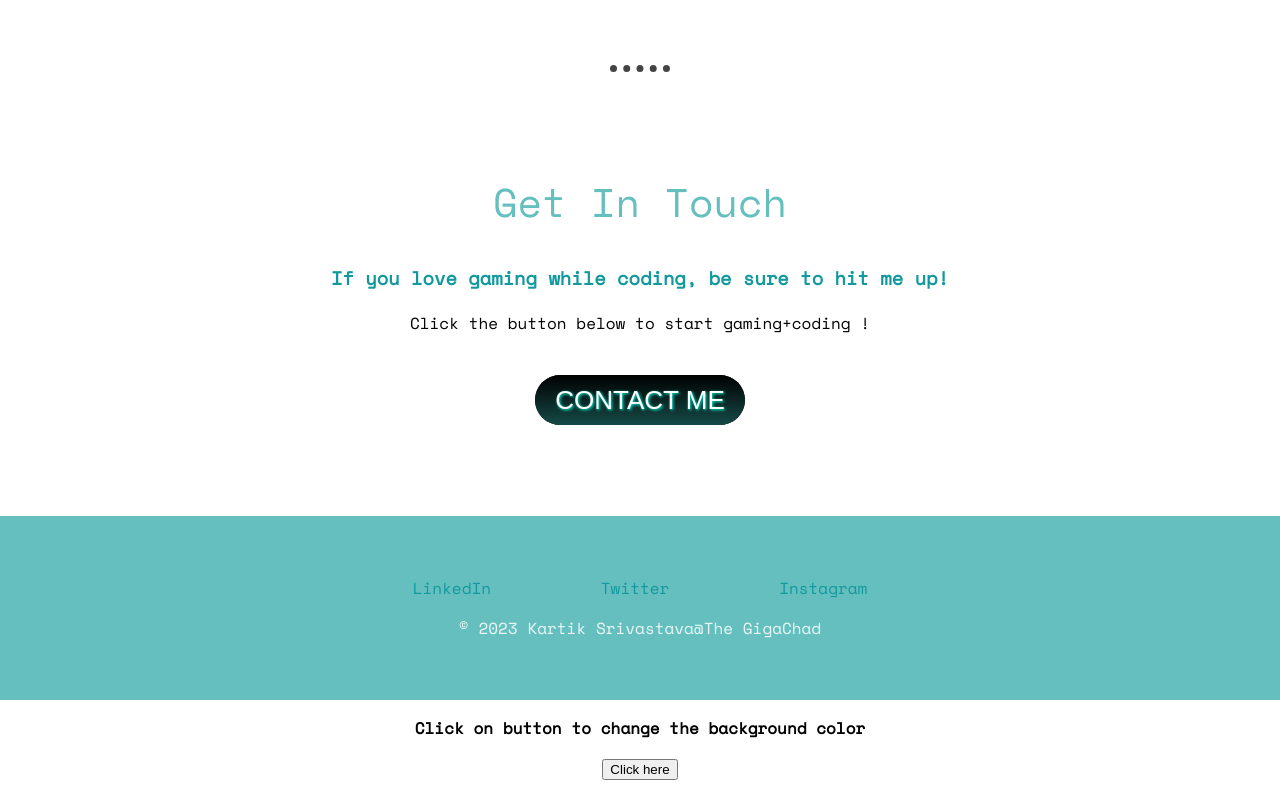
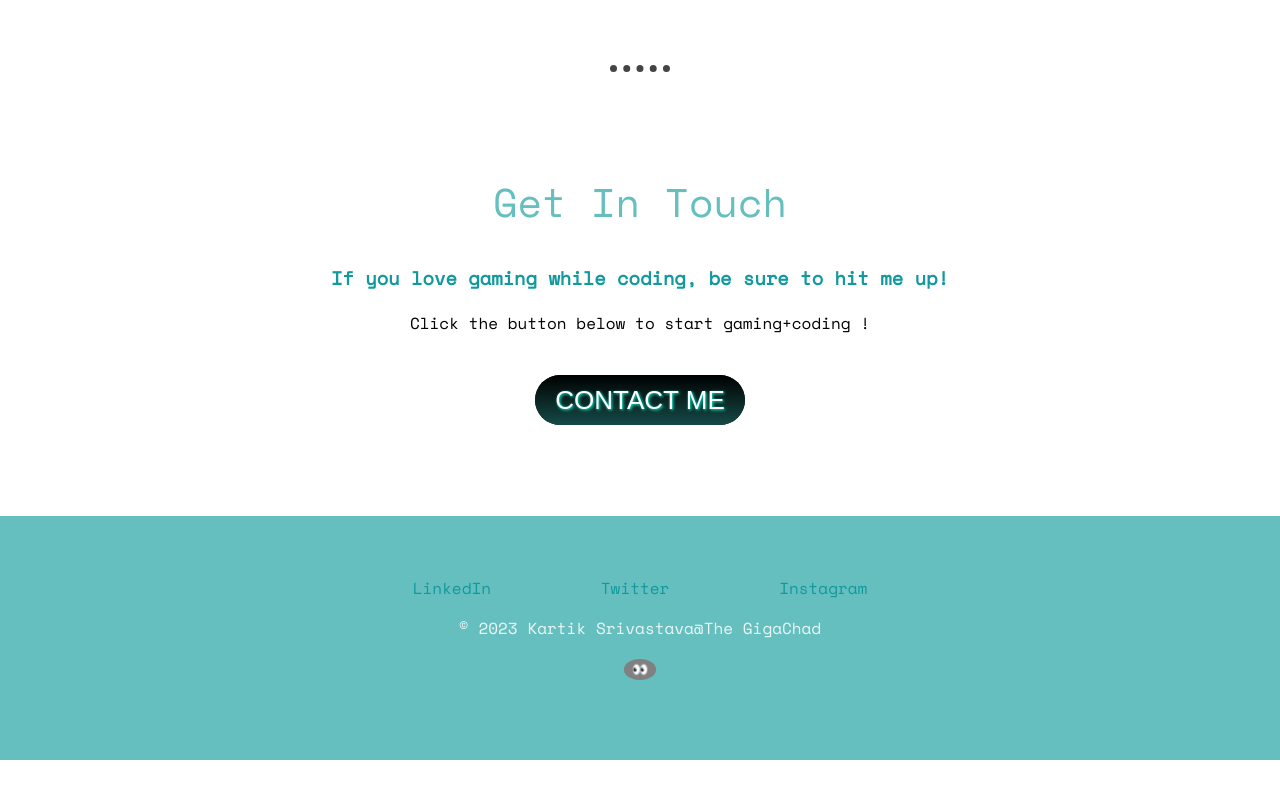
Before and after one commit to Kartikxz19/CV_CSS, a plain HTML site: page index.html in a window 1280 px wide. Shown: the part 2225-3025 px from the top of the page. After the commit the page ends 2985 px from the top, so only its background shows below. Drawn offline with nearby package versions, Linux system fonts and the light colour scheme; a script that the page names is missing.

Commit message:
Update index.html

```diff
--- a/index.html
+++ b/index.html
@@ -55,25 +55,24 @@
     <a class="footer-link" href="https://twitter.com/kartiksri19" style="text-decoration:none; margin-right:100px;">Twitter</a>
     <a class="footer-link" href="https://www.instagram.com/kartikxsriv" style="text-decoration:none;">Instagram</a>
     <p style="margin-bottom:0px; color:#EAF6F6;">© 2023 Kartik Srivastava@The GigaChad</p>
+    <p id="GFG_UP" style="font-size: 16px;
+                            font-weight: bold;margin:none;">
+      </p>
+
+      <button onclick="gfg_Run()" style="border: 2px solid grey; background-color: grey; color: #66BFBF; border-radius: 50%;">👀</button>
+
+      <p id="GFG_DOWN" style="color:green;
+                              font-size: 20px;
+                              font-weight: bold;margin:none;">
+      </p>
   </div>
-  <p id="GFG_UP" style="font-size: 16px;
-                          font-weight: bold;">
-    </p>
 
-    <button onclick="gfg_Run()">
-        Click here
-    </button>
-
-    <p id="GFG_DOWN" style="color:green;
-                            font-size: 20px;
-                            font-weight: bold;">
-    </p>
   <script>
         var el_up = document.getElementById("GFG_UP");
         var el_down = document.getElementById("GFG_DOWN");
-        var str = "Click on button to change the background color";
+      /*  var str = "Click on button to change the background color";
 
-        el_up.innerHTML = str;
+        el_up.innerHTML = str;*/
 
         function changeColor(color) {
             document.body.style.background = color;
@@ -81,7 +80,7 @@
 
         function gfg_Run() {
             changeColor('black');
-            el_down.innerHTML = "Background Color changed";
+            /*el_down.innerHTML = "Background Color changed";*/
         }
 </script>
   </body>
```
